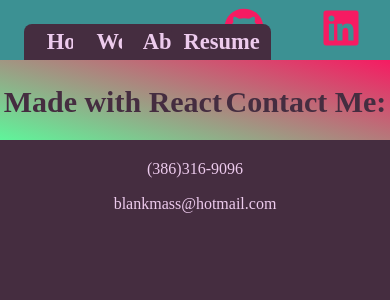
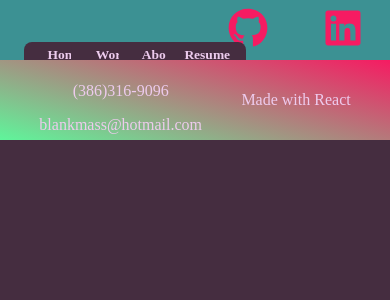
Before and after one commit to ArchRascal2988/MeeReactPortfolio, a React (Create React App) app in the folder client/: page / in a window 390 px wide. Shown: the top 300 px of the page. Built offline with nearby package versions, Linux system fonts and the light colour scheme.

Commit message:
refactored footer and finalized breakpoints. DONe

```diff
--- a/client/src/componets/bio/index.js
+++ b/client/src/componets/bio/index.js
@@ -3,7 +3,9 @@ import React from "react";
 const Bio= ()=>{
     return(
         <section>
+
             <div className="bioDiv">
+            <img className='mee2' src= 'https://i.imgur.com/8xWGbVs.jpg' alt='myHeadshot'></img>
                 <p className="blurb">
                     Hi! My name is Lex and I'm a 21 year old junior full-stack web dev and computer science student,
                     currently located in Datyona Beach, FL (Looking to relocate to Jacksonville).
@@ -18,4 +20,4 @@ const Bio= ()=>{
     );
 }
 
-export default Bio
+export default Bio;
--- a/client/src/componets/footer/index.js
+++ b/client/src/componets/footer/index.js
@@ -3,12 +3,12 @@ import React from 'react';
 const Footer= ()=>{
     return (
         <footer>
-            <h2>Made with React</h2>
-            <h2>Contact Me:</h2>
             <div className='cInfo'>
                 <p>(386)316-9096</p>
                 <a href= "blankmass@hotmail.com">blankmass@hotmail.com</a>
             </div>
+
+            <p>Made with React</p>
         </footer>
     );
 }
--- a/client/src/pages/App.css
+++ b/client/src/pages/App.css
@@ -7,6 +7,9 @@
     --white: #edcbed;
 }
 
+#root{
+    min-height: 100%;
+}
 
 @keyframes wacky{
     0% {background-position: 0 0;}
@@ -39,6 +42,7 @@
 
 .asButton h2:hover{
     padding: 8px;
+    color: var(--green);
 }
 
 .icon{
@@ -47,7 +51,7 @@
 }
 
 .icon:hover{
-    color: var(--purp)
+    color: var(--green)
 }
 
 
@@ -71,7 +75,7 @@
 }
 
 .cInfo a:hover, .cINfo p:hover{
-    color: var(--green);
+    color: var(--purp);
 }
 
 .mainDiv{
@@ -196,7 +200,7 @@ header{
     background: var(--blue);
     color: var(--white);
     display: flex;
-    flex-flow: row wrap;
+    flex-flow: row nowrap;
     justify-content: space-around;
     align-items: center;
 }
@@ -222,21 +226,26 @@ main{
 footer{
     height: 80px;
     min-width: 100%;
-    position: sticky;
+    align-self: flex-end;
     display: flex;
-    flex-flow: row wrap;
+    flex-flow: row nowrap;
     justify-content: space-evenly;
     align-items: center;
     z-index: 2;
     bottom: 0;
     background: linear-gradient(15deg, var(--green), var(--red));
-    color: var(--purp);
+    color: var(--white);
 }
 
-footer h2{
-    color: var(--black);
-    font-size: 30px;
-    height: min-content;
+
+.mee2{
+    display: none;
+    width: 380px;
+    height: 450px;
+    border-radius: 5px;
+    margin-left: 30px;
+    border: 1px solid var(--green);
+    box-shadow: 0 0 7px 0 var(--purp);
 }
 
 @media only screen and (max-width: 1200px) {
@@ -275,14 +284,30 @@ footer h2{
 
     .wackyDiv{
 
-        height: 450px;
-        width: 400px;
-        margin: 30px;
+        height: 500px;
+        width: 350px;
     }
 
     .mee{
-        width: 380px;
-        height: 450px;
-        margin: 30px;
+        display: none;
+    }
+
+    .mee2{
+        display: block;
+    }
+
+    .links{
+        margin-right: 10px;
+    }
+
+    .asButton{
+        font-size: 9px;
+    }
+
+    .asButton h2{
+        position: absolute;
+        width: 80px;
+        bottom: -49px;
+        padding: 5px 6px 5px 8px;
     }
 }
--- a/client/src/pages/Home.js
+++ b/client/src/pages/Home.js
@@ -8,7 +8,7 @@ const Home= () =>{
                 <img className='mee' src= 'https://i.imgur.com/8xWGbVs.jpg' alt='myHeadshot'></img>
             </div>
             <div className='wackyDiv'>
-                <h1 className='welcome'>Lex Matthews' Portfolio</h1>
+                <h1 className='welcome'>Lex Lake Matthews</h1>
             </div>
         </div>
     </main>
```
